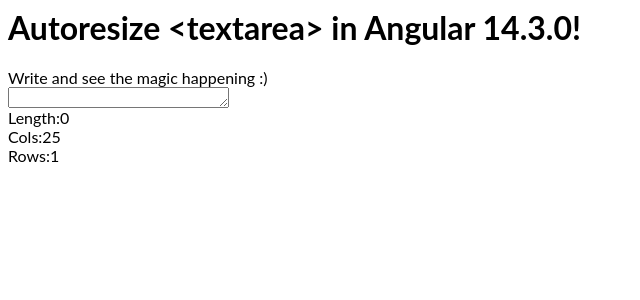
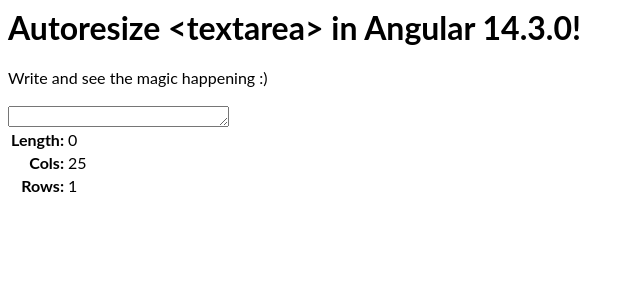
Before and after one commit to thiagolvlsantos/angular-textarea-autoresize, an Angular app: page / in a window 1280 px wide. Shown: the top 300 px of the page, without its empty margins (0-640 px from the left). Built offline with nearby package versions, Linux system fonts and the light colour scheme.

Commit message:
3 files modified

```diff
--- a/src/app/app.component.css
+++ b/src/app/app.component.css
@@ -1,3 +1,3 @@
-p {
+html {
   font-family: Lato;
 }
--- a/src/app/app.component.html
+++ b/src/app/app.component.html
@@ -1,12 +1,24 @@
+<html>
+
 <hello name="{{ name }}"></hello>
-<p>
 Write and see the magic happening :)
 <br/>
+<br/>
 <textarea #field (keyup)="rows(field.value)" [rows]="rows(field.value)" [cols]="size"></textarea>
-<br/>
-Length:{{field.value.length}}
-<br/>
-Cols:{{size}}
-<br/>
-Rows:{{rows(field.value)}}
-</p>
+
+<table>
+  <tr>
+    <th style="text-align:right;">Length:</th>
+    <td>{{field.value.length}}</td>
+  </tr>
+  <tr>
+    <th style="text-align:right;">Cols:</th>
+    <td>{{size}}</td>
+  </tr>
+  <tr>
+    <th style="text-align:right;">Rows:</th>
+    <td >{{rows(field.value)}}</td>
+  </tr>
+</table>
+
+</html>
```
Also changed, not shown: src/index.html (line endings or trailing spaces).
